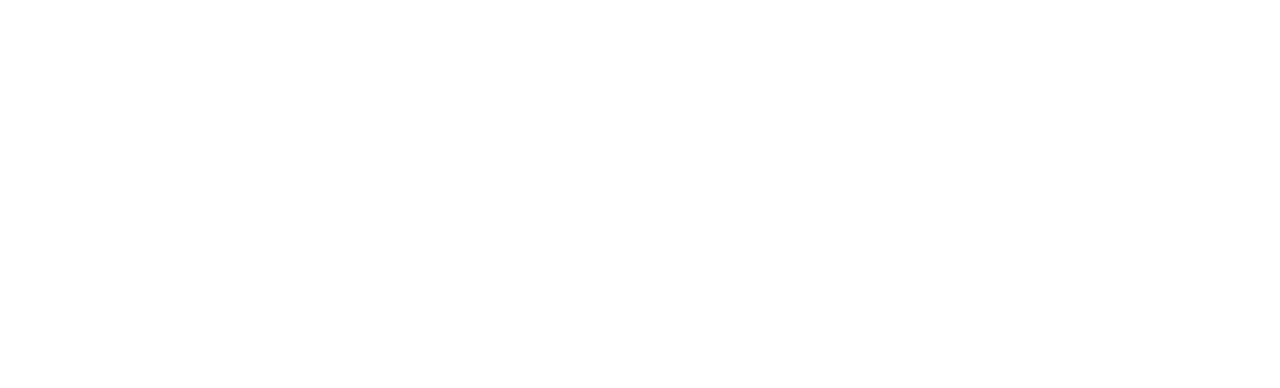
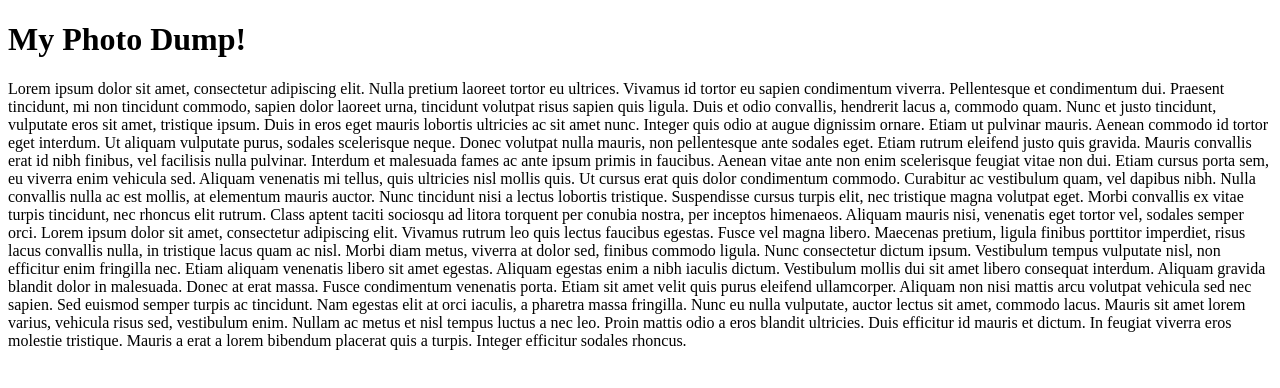
Before and after one commit to TonyBoy56/qr-code-photo-upload, a plain HTML site: page src/index.html in a window 1280 px wide. Drawn offline with Linux system fonts and the light colour scheme.

Commit message:
create boilerplate landing page content.

```diff
--- a/src/index.html
+++ b/src/index.html
@@ -1,11 +1,58 @@
 <!DOCTYPE html>
 <html lang="en">
-<head>
-    <meta charset="UTF-8">
-    <meta name="viewport" content="width=device-width, initial-scale=1.0">
-    <title>My Photo Dump!</title>
-</head>
-<body>
-
-</body>
+  <head>
+    <meta charset="UTF-8" />
+    <meta name="viewport" content="width=device-width, initial-scale=1.0" />
+    <title>Landing Page</title>
+  </head>
+  <body>
+    <header>
+      <h1>My Photo Dump!</h1>
+    </header>
+    <main>
+      <p>
+        Lorem ipsum dolor sit amet, consectetur adipiscing elit. Nulla pretium
+        laoreet tortor eu ultrices. Vivamus id tortor eu sapien condimentum
+        viverra. Pellentesque et condimentum dui. Praesent tincidunt, mi non
+        tincidunt commodo, sapien dolor laoreet urna, tincidunt volutpat risus
+        sapien quis ligula. Duis et odio convallis, hendrerit lacus a, commodo
+        quam. Nunc et justo tincidunt, vulputate eros sit amet, tristique ipsum.
+        Duis in eros eget mauris lobortis ultricies ac sit amet nunc. Integer
+        quis odio at augue dignissim ornare. Etiam ut pulvinar mauris. Aenean
+        commodo id tortor eget interdum. Ut aliquam vulputate purus, sodales
+        scelerisque neque. Donec volutpat nulla mauris, non pellentesque ante
+        sodales eget. Etiam rutrum eleifend justo quis gravida. Mauris convallis
+        erat id nibh finibus, vel facilisis nulla pulvinar. Interdum et
+        malesuada fames ac ante ipsum primis in faucibus. Aenean vitae ante non
+        enim scelerisque feugiat vitae non dui. Etiam cursus porta sem, eu
+        viverra enim vehicula sed. Aliquam venenatis mi tellus, quis ultricies
+        nisl mollis quis. Ut cursus erat quis dolor condimentum commodo.
+        Curabitur ac vestibulum quam, vel dapibus nibh. Nulla convallis nulla ac
+        est mollis, at elementum mauris auctor. Nunc tincidunt nisi a lectus
+        lobortis tristique. Suspendisse cursus turpis elit, nec tristique magna
+        volutpat eget. Morbi convallis ex vitae turpis tincidunt, nec rhoncus
+        elit rutrum. Class aptent taciti sociosqu ad litora torquent per conubia
+        nostra, per inceptos himenaeos. Aliquam mauris nisi, venenatis eget
+        tortor vel, sodales semper orci. Lorem ipsum dolor sit amet, consectetur
+        adipiscing elit. Vivamus rutrum leo quis lectus faucibus egestas. Fusce
+        vel magna libero. Maecenas pretium, ligula finibus porttitor imperdiet,
+        risus lacus convallis nulla, in tristique lacus quam ac nisl. Morbi diam
+        metus, viverra at dolor sed, finibus commodo ligula. Nunc consectetur
+        dictum ipsum. Vestibulum tempus vulputate nisl, non efficitur enim
+        fringilla nec. Etiam aliquam venenatis libero sit amet egestas. Aliquam
+        egestas enim a nibh iaculis dictum. Vestibulum mollis dui sit amet
+        libero consequat interdum. Aliquam gravida blandit dolor in malesuada.
+        Donec at erat massa. Fusce condimentum venenatis porta. Etiam sit amet
+        velit quis purus eleifend ullamcorper. Aliquam non nisi mattis arcu
+        volutpat vehicula sed nec sapien. Sed euismod semper turpis ac
+        tincidunt. Nam egestas elit at orci iaculis, a pharetra massa fringilla.
+        Nunc eu nulla vulputate, auctor lectus sit amet, commodo lacus. Mauris
+        sit amet lorem varius, vehicula risus sed, vestibulum enim. Nullam ac
+        metus et nisl tempus luctus a nec leo. Proin mattis odio a eros blandit
+        ultricies. Duis efficitur id mauris et dictum. In feugiat viverra eros
+        molestie tristique. Mauris a erat a lorem bibendum placerat quis a
+        turpis. Integer efficitur sodales rhoncus.
+      </p>
+    </main>
+  </body>
 </html>
```
